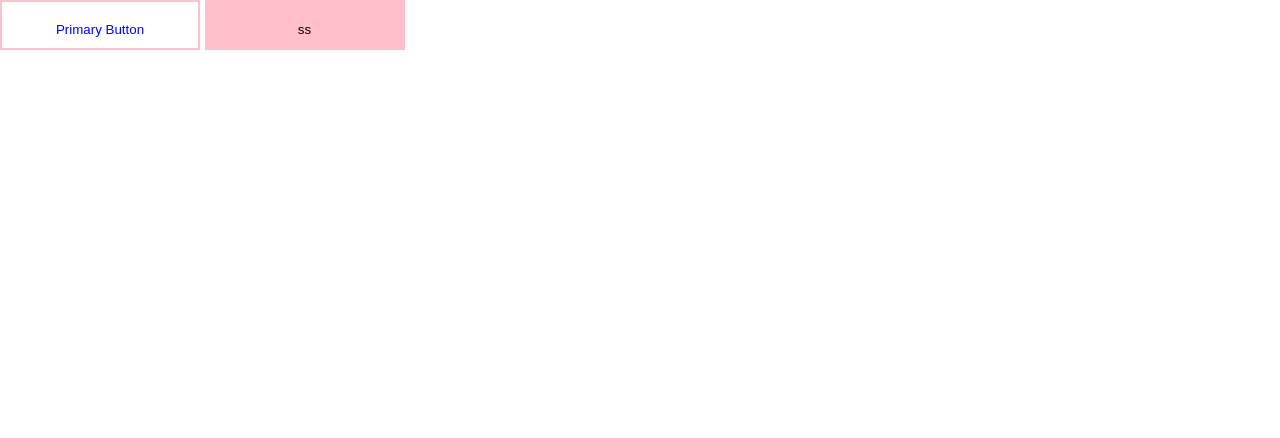
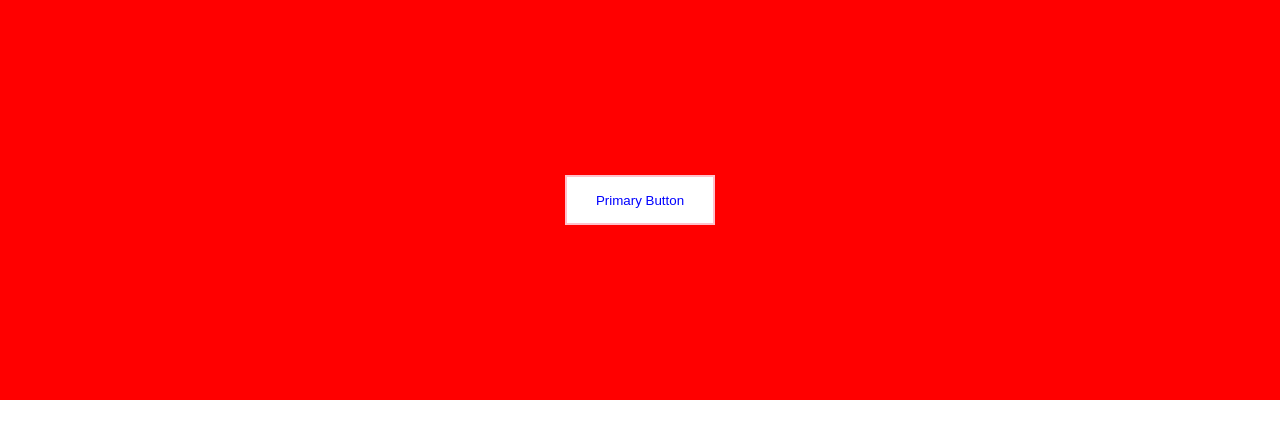
Before and after one commit to abdurahmanselmanovic/it-camp, a React (Create React App) app in the folder nitshop/: page / in a window 1280 px wide. Shown: the top 438 px of the page. Built offline with nearby package versions, Linux system fonts and the light colour scheme.

Commit message:
styled-components

```diff
--- a/nitshop/src/App.jsx
+++ b/nitshop/src/App.jsx
@@ -5,9 +5,18 @@ import PrimaryButton from "./components/PrimaryButton/PrimaryButton";
 
 const App = () => {
 	return (
-		<div>
-			<PrimaryButton primary>Primary Button</PrimaryButton>{" "}
-			<PrimaryButton>ss</PrimaryButton>
+		<div
+			style={{
+				display: "flex",
+				height: 400,
+				backgroundColor: "red",
+				justifyContent: "center",
+				alignItems: "center",
+			}}
+		>
+			<PrimaryButton primary width>
+				Primary Button
+			</PrimaryButton>{" "}
 		</div>
 	);
 };
--- a/nitshop/src/components/PrimaryButton/PrimaryButton.jsx
+++ b/nitshop/src/components/PrimaryButton/PrimaryButton.jsx
@@ -4,10 +4,9 @@ import styled from "styled-components";
 const PrimaryButton = styled.button`
 	border: 2px solid pink;
 	color: ${(props) => (props.primary ? "blue" : "black")};
-	width: 200px;
-	height: 50px;
+	width: ${(props) => (props.primary ? "150px" : "250px")};
+	height: ${(props) => (props.primary ? "50px" : "100px")};
 	background-color: ${(props) => (props.primary ? "white" : "pink")};
-	padding: 20px;
 `;
 
 export default PrimaryButton;
```
